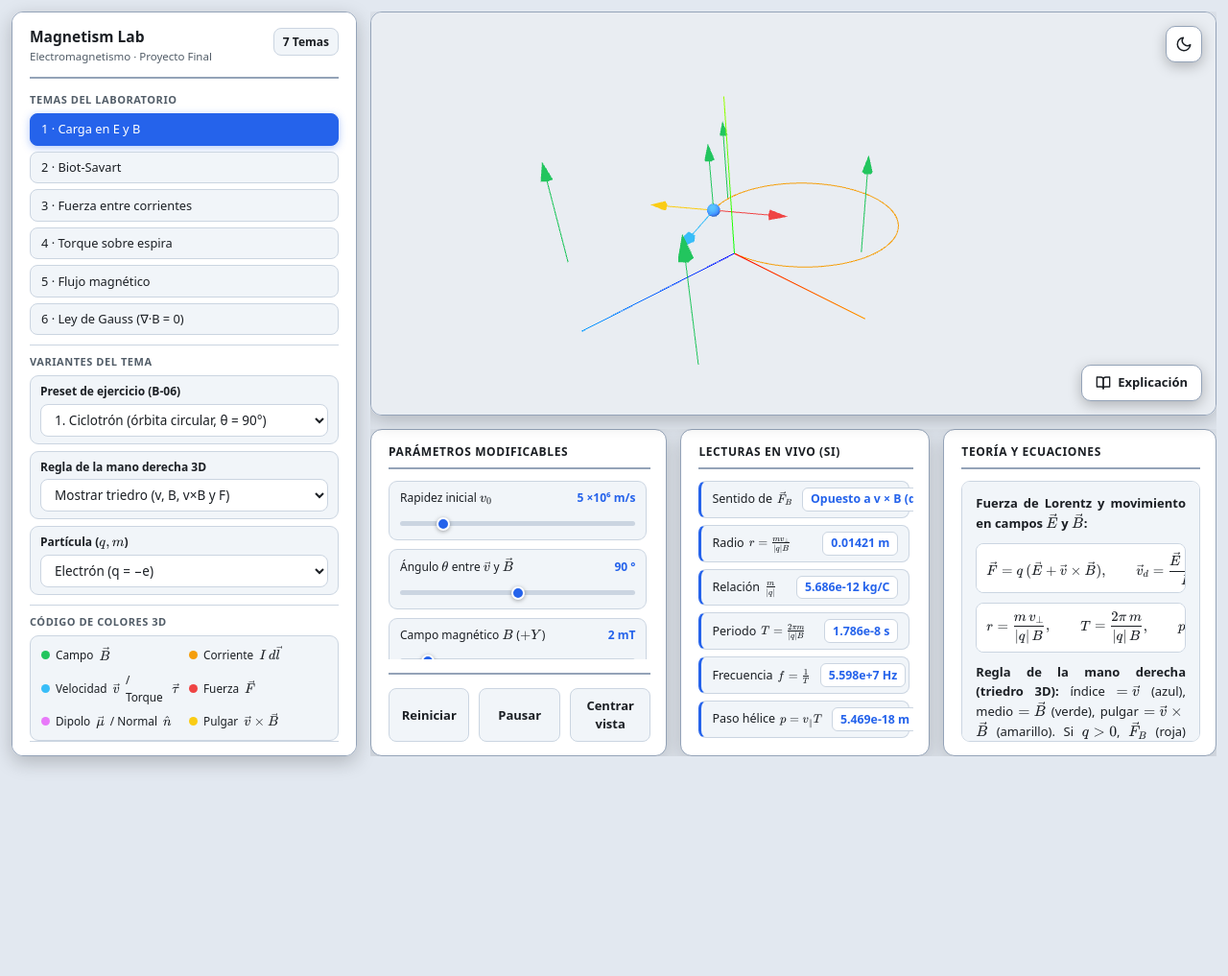
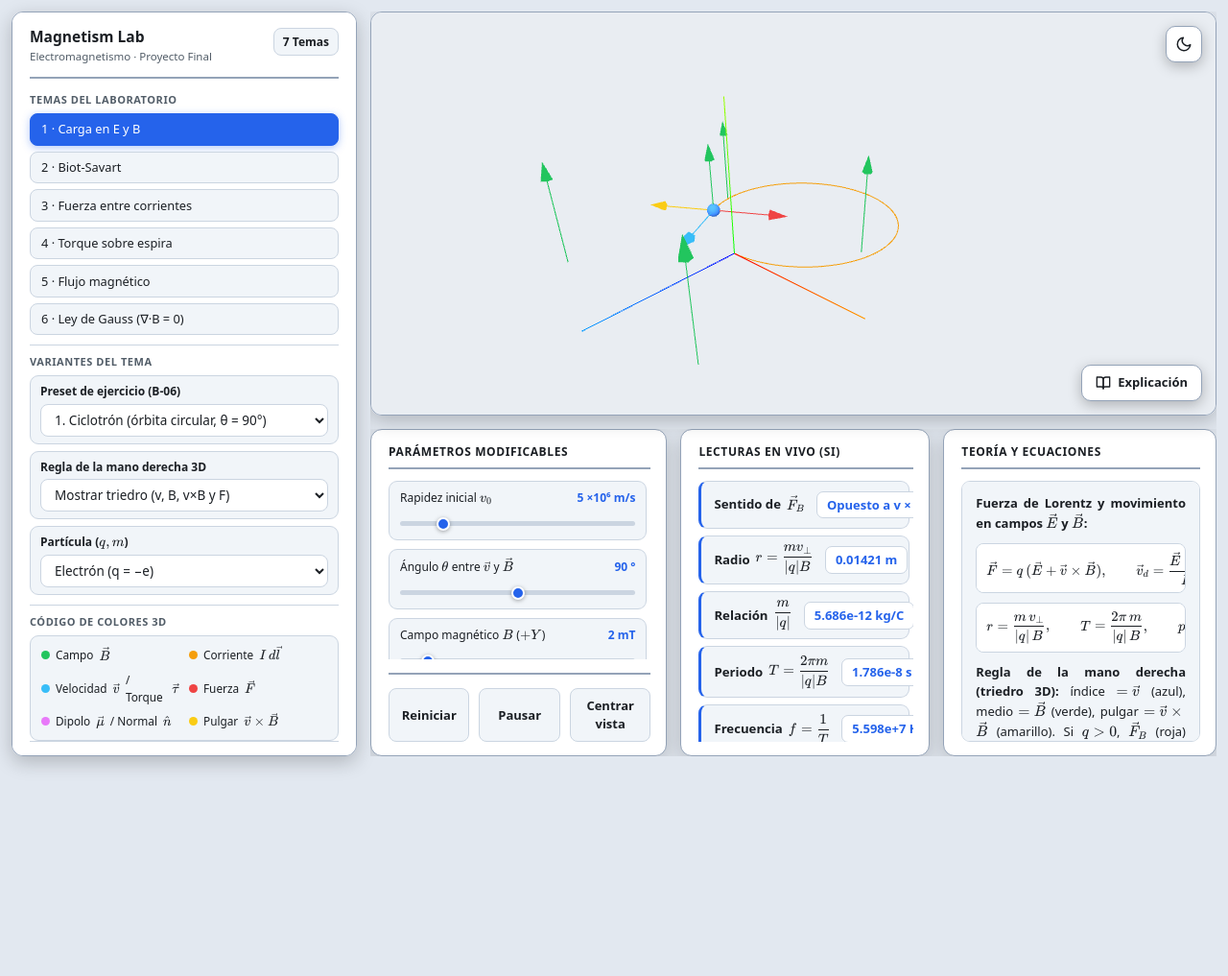
Before and after one commit to sergioaguerrero/magnetism-lab, a plain HTML site: page index.html in a window 1280 px wide. Shown: the whole page at 96% size. Before the commit the page ends 925 px from the top, so only its background shows below. Drawn offline with nearby package versions, Linux system fonts and the light colour scheme; animation ran at ten frames a second.

Commit message:
style(lecturas): agrandar cajas y fracciones dfrac en lecturas en vivo para mejor legibilidad

```diff
--- a/css/styles.css
+++ b/css/styles.css
@@ -625,38 +625,38 @@ input[type="range"]::-webkit-slider-thumb:hover {
   align-items: center;
   background: var(--card);
   border: 1px solid var(--bd);
-  border-left: 3px solid var(--ac);
-  border-radius: 8px;
-  padding: 6px 11px;
-  gap: 10px;
-  min-height: 36px;
+  border-left: 3.5px solid var(--ac);
+  border-radius: 9px;
+  padding: 9px 13px;
+  gap: 12px;
+  min-height: 50px;
 }
 
 .kv-lbl {
-  font-size: 12.5px;
-  font-weight: 500;
+  font-size: 13.2px;
+  font-weight: 600;
   color: var(--tx);
   white-space: nowrap;
   display: inline-flex;
   align-items: center;
-  gap: 5px;
+  gap: 6px;
 }
 
 .kv-val {
   font-variant-numeric: tabular-nums;
   text-align: right;
   font-weight: 700;
-  font-size: 12.3px;
+  font-size: 13px;
   color: var(--ac);
   background: var(--pn);
   border: 1px solid var(--bd);
-  border-radius: 6px;
-  padding: 2.5px 8px;
+  border-radius: 7px;
+  padding: 4px 10px;
   white-space: nowrap;
 }
 
 .kv .katex {
-  font-size: 1.02em;
+  font-size: 1.14em;
 }
 
 /* Panel de teoría y fórmulas KaTeX */
--- a/js/modules/mod1-lorentz.js
+++ b/js/modules/mod1-lorentz.js
@@ -292,13 +292,13 @@
 
     ro([
       ['Sentido de $\\vec{F}_B$', rhrNote],
-      ['Radio $r = \\tfrac{m v_\\perp}{|q|B}$', fm(rGyro) + ' m'],
-      ['Relación $\\tfrac{m}{|q|}$', fm(mqRatio) + ' kg/C'],
-      ['Periodo $T = \\tfrac{2\\pi m}{|q|B}$', fm(T) + ' s'],
-      ['Frecuencia $f = \\tfrac{1}{T}$', fm(1 / T) + ' Hz'],
+      ['Radio $r = \\dfrac{m v_\\perp}{|q|B}$', fm(rGyro) + ' m'],
+      ['Relación $\\dfrac{m}{|q|}$', fm(mqRatio) + ' kg/C'],
+      ['Periodo $T = \\dfrac{2\\pi m}{|q|B}$', fm(T) + ' s'],
+      ['Frecuencia $f = \\dfrac{1}{T}$', fm(1 / T) + ' Hz'],
       ['Paso hélice $p = v_\\parallel T$', fm(vl * T) + ' m'],
-      ['Velocidad $v_d = \\tfrac{E}{B}$', fm(E / B) + ' m/s'],
-      ['Energía $E_k = \\tfrac{1}{2}mv^2$', fm(Ek / E_) + ' eV'],
+      ['Velocidad $v_d = \\dfrac{E}{B}$', fm(E / B) + ' m/s'],
+      ['Energía $E_k = \\dfrac{1}{2}mv^2$', fm(Ek / E_) + ' eV'],
       ['Conservación de $E_k$', E ? 'E realiza trabajo' : fm((Ek / s.Ek0 - 1) * 100) + ' %'],
       ['Tiempo simulado $t$', fm(s.t) + ' s']
     ]);
--- a/js/modules/mod3-fuerza-conductores.js
+++ b/js/modules/mod3-fuerza-conductores.js
@@ -227,9 +227,9 @@
 
     ro([
       ['Interacción magnética', s2 > 0 ? 'Atracción (⇈)' : 'Repulsión (⇅)'],
-      ['Campo $|\\vec{B}_1| = \\tfrac{\\mu_0 I_1}{2\\pi d}$', fm(B1_ana * 1e6) + ' μT'],
-      ['Campo $|\\vec{B}_2| = \\tfrac{\\mu_0 I_2}{2\\pi d}$', fm(B2_ana * 1e6) + ' μT'],
-      ['Fuerza $\\tfrac{F}{L} = \\tfrac{\\mu_0 I_1 I_2}{2\\pi d}$', fm(F_per_L_ana * 1e6) + ' μN/m'],
+      ['Campo $|\\vec{B}_1| = \\dfrac{\\mu_0 I_1}{2\\pi d}$', fm(B1_ana * 1e6) + ' μT'],
+      ['Campo $|\\vec{B}_2| = \\dfrac{\\mu_0 I_2}{2\\pi d}$', fm(B2_ana * 1e6) + ' μT'],
+      ['Fuerza $\\dfrac{F}{L} = \\dfrac{\\mu_0 I_1 I_2}{2\\pi d}$', fm(F_per_L_ana * 1e6) + ' μN/m'],
       ['Fuerza analítica $\\Delta F$', fm(dF_ana * 1e6) + ' μN'],
       ['Fuerza numérica $\\sum d\\vec{F}$', fm(dF_num * 1e6) + ' μN'],
       ['Error relativo', fm(errRel) + ' %']
```
